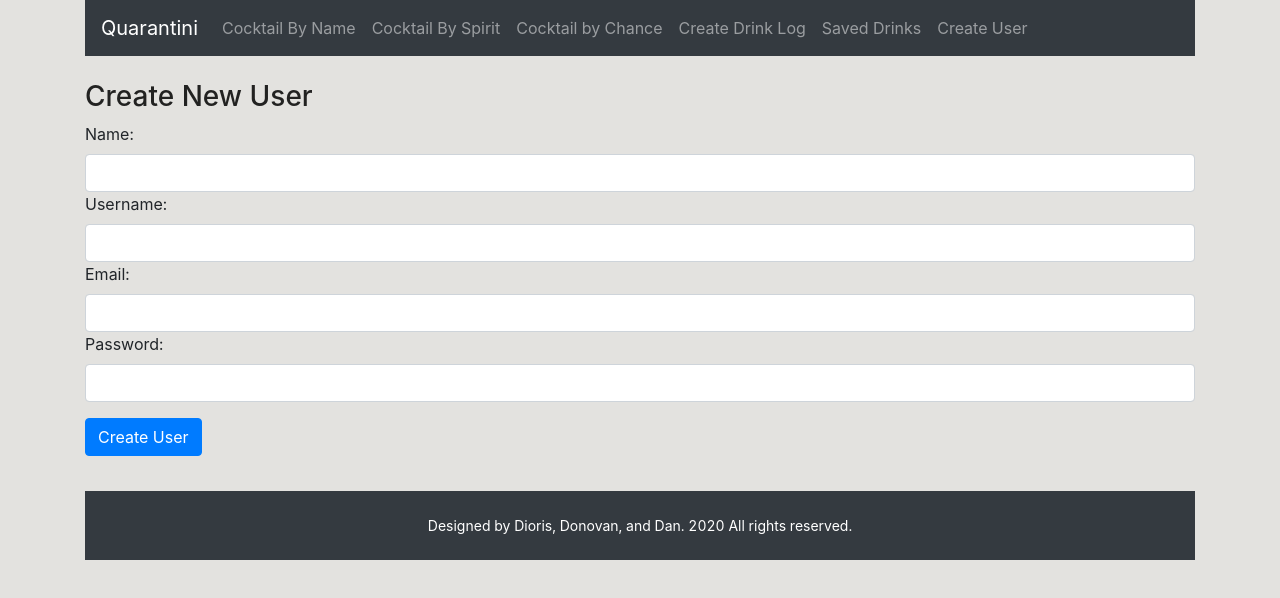
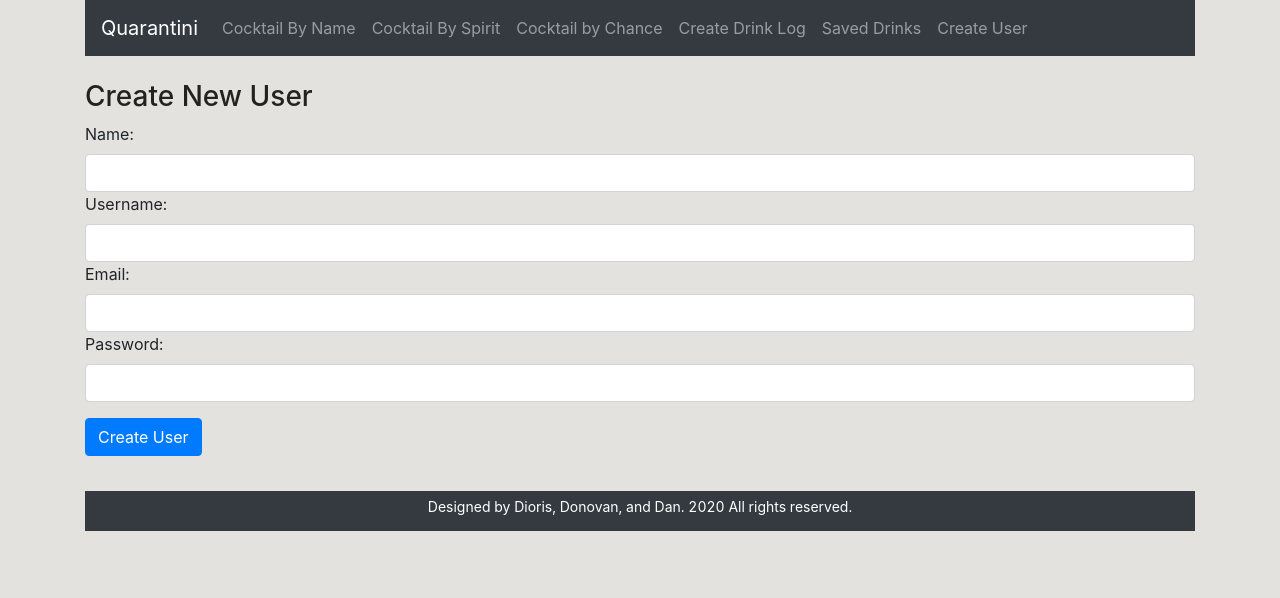
Before and after one commit to dannygibbz/Quarantini, a React (Create React App) app: page /user in a window 1280 px wide. Shown: the top 598 px of the page. Built offline with nearby package versions, Linux system fonts and the light colour scheme; the HTML template or start-up script is replaced by a standard one.

Commit message:
messing around with footer styling

```diff
--- a/src/App.js
+++ b/src/App.js
@@ -2,7 +2,7 @@ import React from "react"
 import { BrowserRouter as Router, Route } from "react-router-dom"
 import "./App.css"
 import "bootstrap/dist/css/bootstrap.min.css"
-
+import { Layout } from "antd"
 import Navbar from "./components/navbar.component"
 import DrinksList from "./components/drinks-list.component"
 import EditDrink from "./components/edit-drink.component"
--- a/src/components/Foot.js
+++ b/src/components/Foot.js
@@ -5,12 +5,19 @@ const { Footer } = Layout
 
 function Foot() {
   return (
-    <Layout style={{ marginTop: "35px" }}>
+    <Layout
+      style={{
+        marginTop: "35px",
+      }}>
       <Footer
         style={{
+          paddingTop: "5px",
           backgroundColor: "#343A40",
           color: "white",
           textAlign: "center",
+          bottom: 0,
+          width: "100%",
+          height: "40px",
         }}>
         Designed by Dioris, Donovan, and Dan. 2020 All rights reserved.
       </Footer>
```
